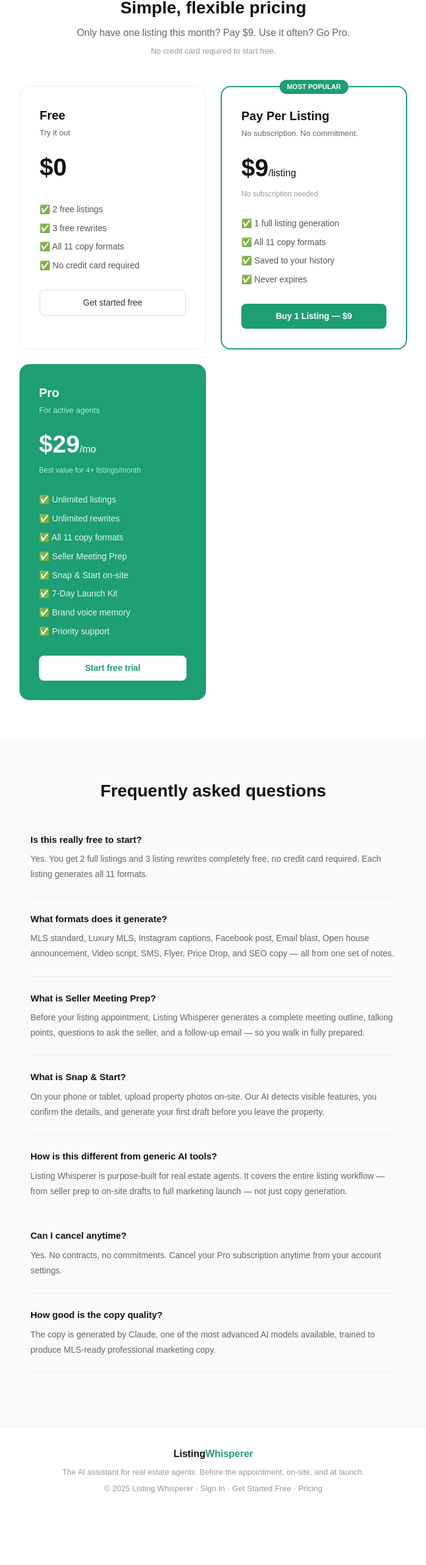
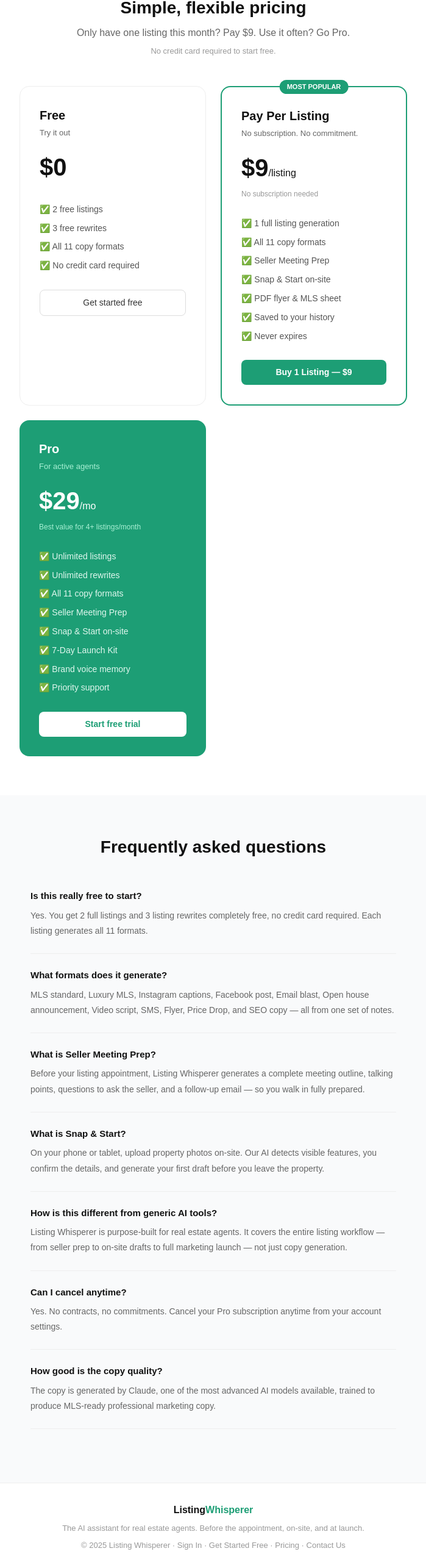
Before and after one commit to APD013/listing-whisperer, a Next.js app: page / in a window 1280 px wide. Shown: the part 4277-6843 px from the top of the page at 61% size, without its empty margins (290-989 px from the left). Before the commit the page ends 6760 px from the top, so only its background shows below. Built offline with nearby package versions, Linux system fonts and the light colour scheme.

Commit message:
Update $9 listing features on homepage

```diff
--- a/src/app/page.tsx
+++ b/src/app/page.tsx
@@ -256,6 +256,9 @@ export default function Home() {
             <ul style={{fontSize:'14px',color:'#555',lineHeight:'2.2',paddingLeft:'0',listStyle:'none',marginBottom:'1.5rem'}}>
               <li>✅ 1 full listing generation</li>
               <li>✅ All 11 copy formats</li>
+              <li>✅ Seller Meeting Prep</li>
+              <li>✅ Snap & Start on-site</li>
+              <li>✅ PDF flyer & MLS sheet</li>
               <li>✅ Saved to your history</li>
               <li>✅ Never expires</li>
             </ul>
@@ -306,7 +309,7 @@ export default function Home() {
       <footer style={{padding:'2rem',textAlign:'center',borderTop:'1px solid #eee',background:'#fff'}}>
         <div style={{fontSize:'16px',fontWeight:'600',marginBottom:'8px'}}>Listing<span style={{color:'#1D9E75'}}>Whisperer</span></div>
         <p style={{fontSize:'13px',color:'#999',marginBottom:'8px'}}>The AI assistant for real estate agents. Before the appointment, on-site, and at launch.</p>
-        <p style={{fontSize:'13px',color:'#999'}}>© 2025 Listing Whisperer · <a href="/login" style={{color:'#999'}}>Sign In</a> · <a href="/signup" style={{color:'#999'}}>Get Started Free</a> · <a href="#pricing" style={{color:'#999'}}>Pricing</a></p>
+        <p style={{fontSize:'13px',color:'#999'}}>© 2025 Listing Whisperer · <a href="/login" style={{color:'#999'}}>Sign In</a> · <a href="/signup" style={{color:'#999'}}>Get Started Free</a> · <a href="#pricing" style={{color:'#999'}}>Pricing</a> · <a href="/contact" style={{color:'#999'}}>Contact Us</a></p>
       </footer>
 
     </main>
```
